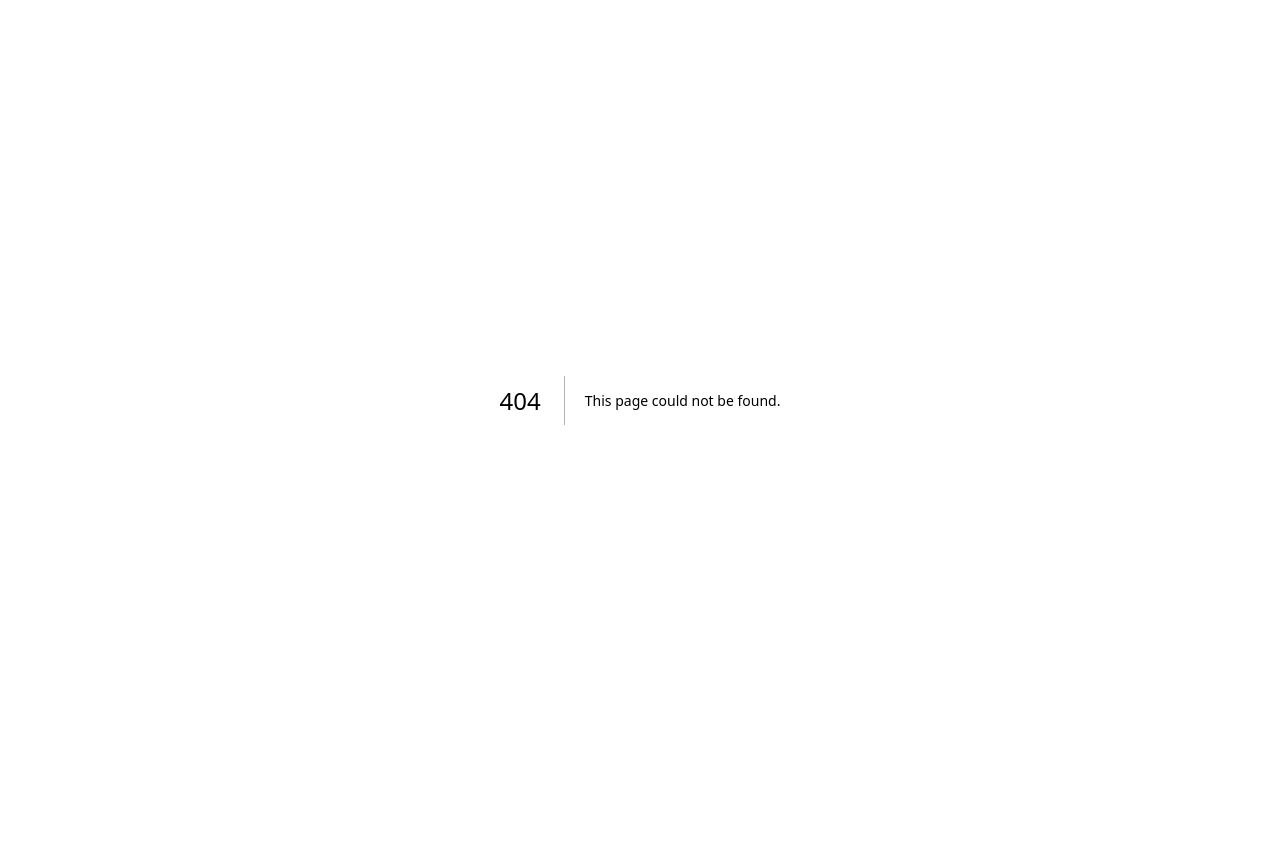
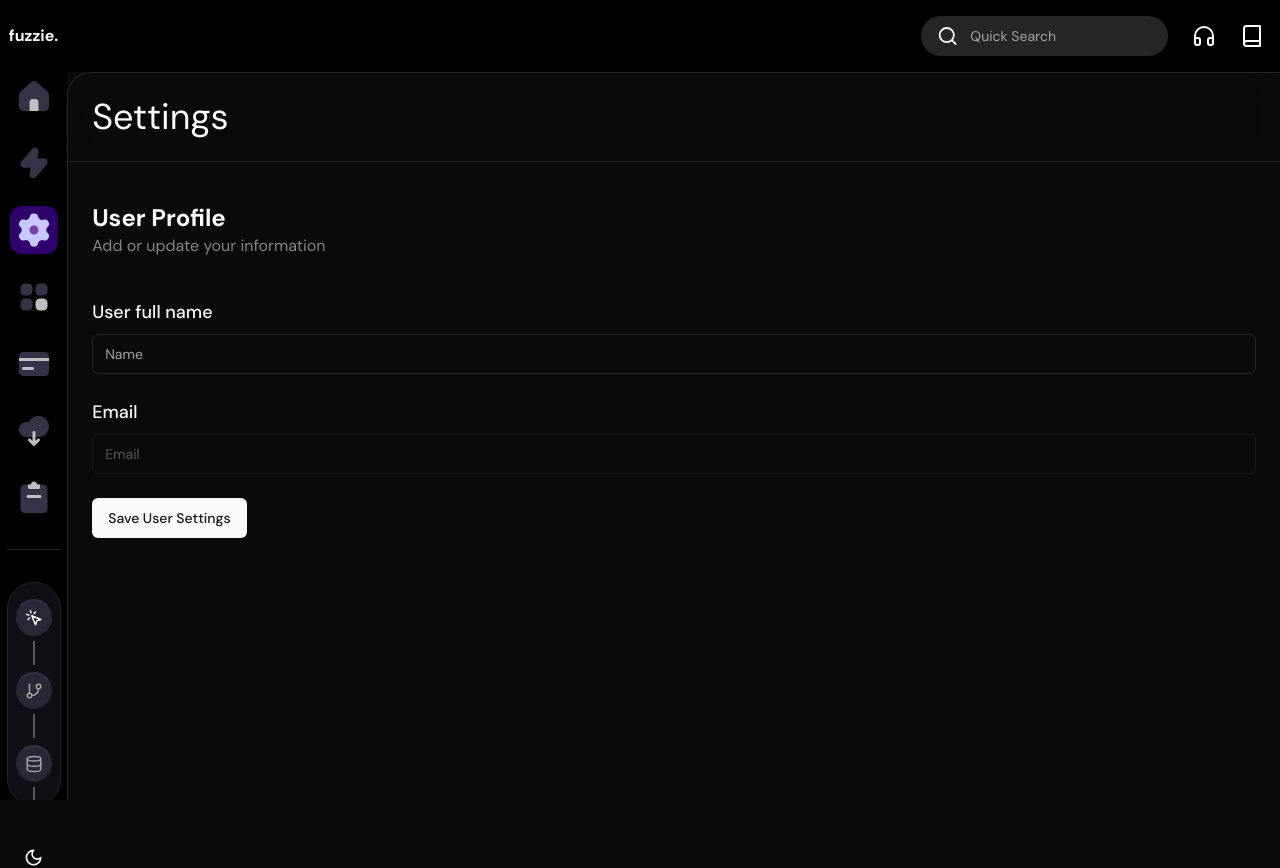
Before and after one commit to ShafiArnob/automation-builder, a Next.js app: page /settings in a window 1280 px wide. Before the commit this address had no page. Before the commit the page ends 800 px from the top, so only its background shows below. Built offline with nearby package versions, Linux system fonts and the light colour scheme.

Commit message:
settings page

```diff
--- a/package.json
+++ b/package.json
@@ -9,7 +9,9 @@
     "lint": "next lint"
   },
   "dependencies": {
+    "@hookform/resolvers": "^3.3.4",
     "@radix-ui/react-dropdown-menu": "^2.0.6",
+    "@radix-ui/react-label": "^2.0.2",
     "@radix-ui/react-separator": "^1.0.3",
     "@radix-ui/react-slot": "^1.0.2",
     "@radix-ui/react-tooltip": "^1.0.7",
@@ -20,8 +22,10 @@
     "next-themes": "^0.3.0",
     "react": "^18",
     "react-dom": "^18",
+    "react-hook-form": "^7.51.3",
     "tailwind-merge": "^2.3.0",
-    "tailwindcss-animate": "^1.0.7"
+    "tailwindcss-animate": "^1.0.7",
+    "zod": "^3.23.0"
   },
   "devDependencies": {
     "@types/node": "^20",
--- /dev/null
+++ b/src/app/(main)/(pages)/settings/page.tsx
@@ -0,0 +1,35 @@
+import ProfileForm from "@/components/forms/profile-form";
+import React from "react";
+
+type Props = {};
+
+const Settings = (props: Props) => {
+  //WIP: Wire up profile picture
+  return (
+    <div className="flex flex-col gap-4">
+      <h1 className="sticky top-0 z-[10] flex items-center justify-between border-b bg-background/50 p-6 text-4xl backdrop-blur-lg">
+        <span>Settings</span>
+      </h1>
+      <div className="flex flex-col gap-10 p-6">
+        <div>
+          <h2 className="text-2xl font-bold">User Profile</h2>
+          <p className="text-base text-white/50">
+            Add or update your information
+          </p>
+        </div>
+        <ProfileForm />
+        {/* <ProfilePicture
+          onDelete={removeProfileImage}
+          userImage={user?.profileImage || ''}
+          onUpload={uploadProfileImage}
+        />
+        <ProfileForm
+          user={user}
+          onUpdate={updateUserInfo}
+        /> */}
+      </div>
+    </div>
+  );
+};
+
+export default Settings;
--- /dev/null
+++ b/src/components/forms/profile-form.tsx
@@ -0,0 +1,82 @@
+"use client";
+import React, { useState } from "react";
+import { useForm } from "react-hook-form";
+import { zodResolver } from "@hookform/resolvers/zod";
+import { z } from "zod";
+import { EditUserProfileSchema } from "@/lib/types";
+import {
+  Form,
+  FormControl,
+  FormField,
+  FormItem,
+  FormLabel,
+  FormMessage,
+} from "../ui/form";
+import { Input } from "../ui/input";
+import { Button } from "../ui/button";
+import { Loader2 } from "lucide-react";
+
+type Props = {};
+
+const ProfileForm = (props: Props) => {
+  const [isLoading, setIsLoading] = useState(false);
+
+  const form = useForm<z.infer<typeof EditUserProfileSchema>>({
+    mode: "onChange",
+    resolver: zodResolver(EditUserProfileSchema),
+    defaultValues: {
+      name: "",
+      email: "",
+    },
+  });
+
+  return (
+    <Form {...form}>
+      <form className="flex flex-col gap-6" onSubmit={() => {}}>
+        <FormField
+          disabled={isLoading}
+          control={form.control}
+          name="name"
+          render={({ field }) => (
+            <FormItem>
+              <FormLabel className="text-lg">User full name</FormLabel>
+              <FormControl>
+                <Input {...field} placeholder="Name" />
+              </FormControl>
+              <FormMessage />
+            </FormItem>
+          )}
+        />
+        <FormField
+          disabled={true}
+          control={form.control}
+          name="email"
+          render={({ field }) => (
+            <FormItem>
+              <FormLabel className="text-lg">Email</FormLabel>
+              <FormControl>
+                <Input {...field} placeholder="Email" type="email" />
+              </FormControl>
+              <FormMessage />
+            </FormItem>
+          )}
+        />
+        <Button
+          type="submit"
+          className="self-start hover:bg-[#2F006B] hover:text-white "
+        >
+          {isLoading ? (
+            <>
+              <Loader2 className="mr-2 h-4 w-4 animate-spin" />
+              Saving
+            </>
+          ) : (
+            "Save User Settings"
+          )}
+        </Button>
+      </form>
+    </Form>
+  );
+};
+
+export default ProfileForm;
--- /dev/null
+++ b/src/components/ui/form.tsx
@@ -0,0 +1,176 @@
+import * as React from "react"
+import * as LabelPrimitive from "@radix-ui/react-label"
+import { Slot } from "@radix-ui/react-slot"
+import {
+  Controller,
+  ControllerProps,
+  FieldPath,
+  FieldValues,
+  FormProvider,
+  useFormContext,
+} from "react-hook-form"
+
+import { cn } from "@/lib/utils"
+import { Label } from "@/components/ui/label"
+
+const Form = FormProvider
+
+type FormFieldContextValue<
+  TFieldValues extends FieldValues = FieldValues,
+  TName extends FieldPath<TFieldValues> = FieldPath<TFieldValues>
+> = {
+  name: TName
+}
+
+const FormFieldContext = React.createContext<FormFieldContextValue>(
+  {} as FormFieldContextValue
+)
+
+const FormField = <
+  TFieldValues extends FieldValues = FieldValues,
+  TName extends FieldPath<TFieldValues> = FieldPath<TFieldValues>
+>({
+  ...props
+}: ControllerProps<TFieldValues, TName>) => {
+  return (
+    <FormFieldContext.Provider value={{ name: props.name }}>
+      <Controller {...props} />
+    </FormFieldContext.Provider>
+  )
+}
+
+const useFormField = () => {
+  const fieldContext = React.useContext(FormFieldContext)
+  const itemContext = React.useContext(FormItemContext)
+  const { getFieldState, formState } = useFormContext()
+
+  const fieldState = getFieldState(fieldContext.name, formState)
+
+  if (!fieldContext) {
+    throw new Error("useFormField should be used within <FormField>")
+  }
+
+  const { id } = itemContext
+
+  return {
+    id,
+    name: fieldContext.name,
+    formItemId: `${id}-form-item`,
+    formDescriptionId: `${id}-form-item-description`,
+    formMessageId: `${id}-form-item-message`,
+    ...fieldState,
+  }
+}
+
+type FormItemContextValue = {
+  id: string
+}
+
+const FormItemContext = React.createContext<FormItemContextValue>(
+  {} as FormItemContextValue
+)
+
+const FormItem = React.forwardRef<
+  HTMLDivElement,
+  React.HTMLAttributes<HTMLDivElement>
+>(({ className, ...props }, ref) => {
+  const id = React.useId()
+
+  return (
+    <FormItemContext.Provider value={{ id }}>
+      <div ref={ref} className={cn("space-y-2", className)} {...props} />
+    </FormItemContext.Provider>
+  )
+})
+FormItem.displayName = "FormItem"
+
+const FormLabel = React.forwardRef<
+  React.ElementRef<typeof LabelPrimitive.Root>,
+  React.ComponentPropsWithoutRef<typeof LabelPrimitive.Root>
+>(({ className, ...props }, ref) => {
+  const { error, formItemId } = useFormField()
+
+  return (
+    <Label
+      ref={ref}
+      className={cn(error && "text-destructive", className)}
+      htmlFor={formItemId}
+      {...props}
+    />
+  )
+})
+FormLabel.displayName = "FormLabel"
+
+const FormControl = React.forwardRef<
+  React.ElementRef<typeof Slot>,
+  React.ComponentPropsWithoutRef<typeof Slot>
+>(({ ...props }, ref) => {
+  const { error, formItemId, formDescriptionId, formMessageId } = useFormField()
+
+  return (
+    <Slot
+      ref={ref}
+      id={formItemId}
+      aria-describedby={
+        !error
+          ? `${formDescriptionId}`
+          : `${formDescriptionId} ${formMessageId}`
+      }
+      aria-invalid={!!error}
+      {...props}
+    />
+  )
+})
+FormControl.displayName = "FormControl"
+
+const FormDescription = React.forwardRef<
+  HTMLParagraphElement,
+  React.HTMLAttributes<HTMLParagraphElement>
+>(({ className, ...props }, ref) => {
+  const { formDescriptionId } = useFormField()
+
+  return (
+    <p
+      ref={ref}
+      id={formDescriptionId}
+      className={cn("text-sm text-muted-foreground", className)}
+      {...props}
+    />
+  )
+})
+FormDescription.displayName = "FormDescription"
+
+const FormMessage = React.forwardRef<
+  HTMLParagraphElement,
+  React.HTMLAttributes<HTMLParagraphElement>
+>(({ className, children, ...props }, ref) => {
+  const { error, formMessageId } = useFormField()
+  const body = error ? String(error?.message) : children
+
+  if (!body) {
+    return null
+  }
+
+  return (
+    <p
+      ref={ref}
+      id={formMessageId}
+      className={cn("text-sm font-medium text-destructive", className)}
+      {...props}
+    >
+      {body}
+    </p>
+  )
+})
+FormMessage.displayName = "FormMessage"
+
+export {
+  useFormField,
+  Form,
+  FormItem,
+  FormLabel,
+  FormControl,
+  FormDescription,
+  FormMessage,
+  FormField,
+}
--- /dev/null
+++ b/src/components/ui/label.tsx
@@ -0,0 +1,26 @@
+"use client"
+
+import * as React from "react"
+import * as LabelPrimitive from "@radix-ui/react-label"
+import { cva, type VariantProps } from "class-variance-authority"
+
+import { cn } from "@/lib/utils"
+
+const labelVariants = cva(
+  "text-sm font-medium leading-none peer-disabled:cursor-not-allowed peer-disabled:opacity-70"
+)
+
+const Label = React.forwardRef<
+  React.ElementRef<typeof LabelPrimitive.Root>,
+  React.ComponentPropsWithoutRef<typeof LabelPrimitive.Root> &
+    VariantProps<typeof labelVariants>
+>(({ className, ...props }, ref) => (
+  <LabelPrimitive.Root
+    ref={ref}
+    className={cn(labelVariants(), className)}
+    {...props}
+  />
+))
+Label.displayName = LabelPrimitive.Root.displayName
+
+export { Label }
--- /dev/null
+++ b/src/lib/types.ts
@@ -0,0 +1,6 @@
+import { z } from "zod";
+
+export const EditUserProfileSchema = z.object({
+  email: z.string().email("Required"),
+  name: z.string().min(1, "Required"),
+});
```
Also changed, not shown: 2 other files (tests, documents, lock files or other folders).
